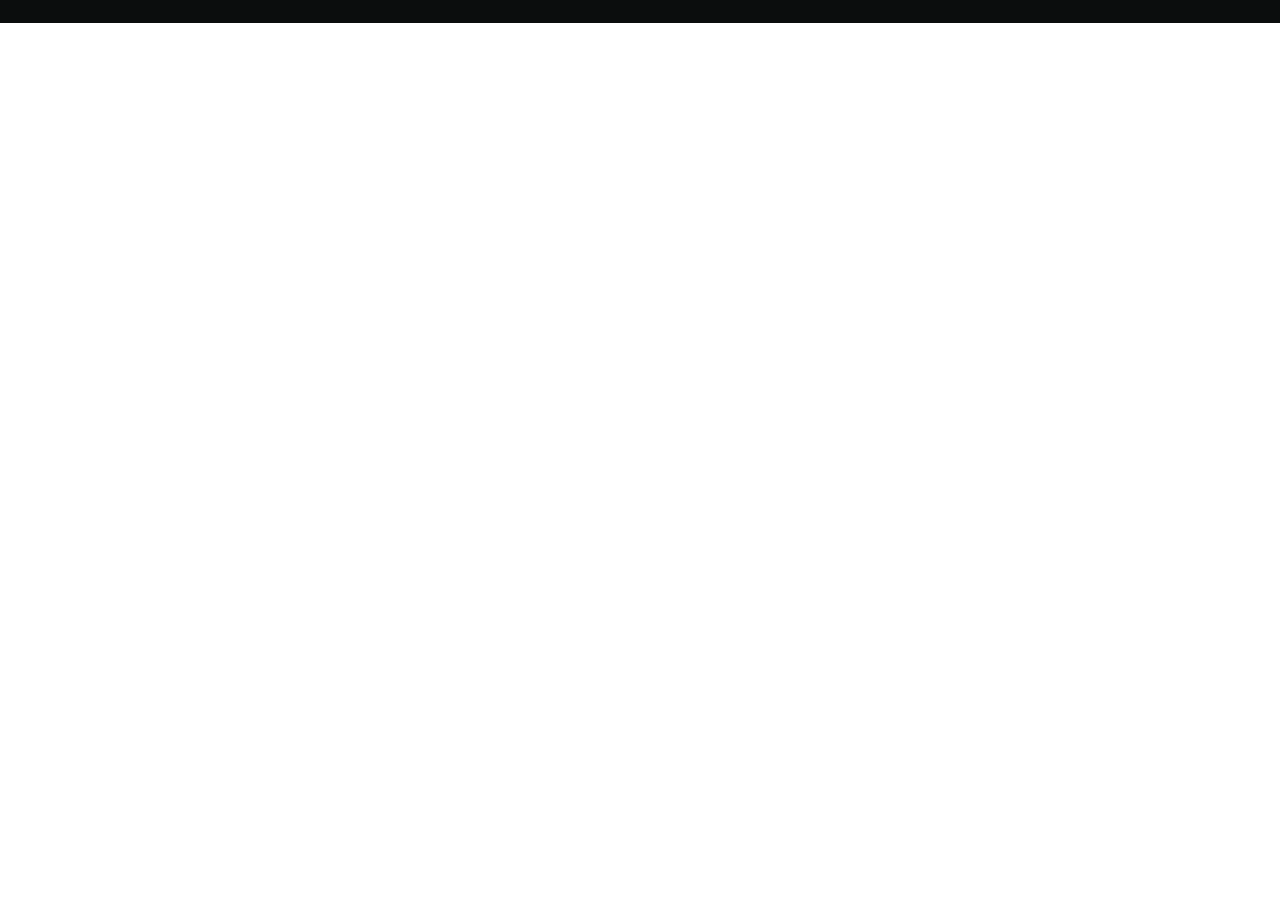
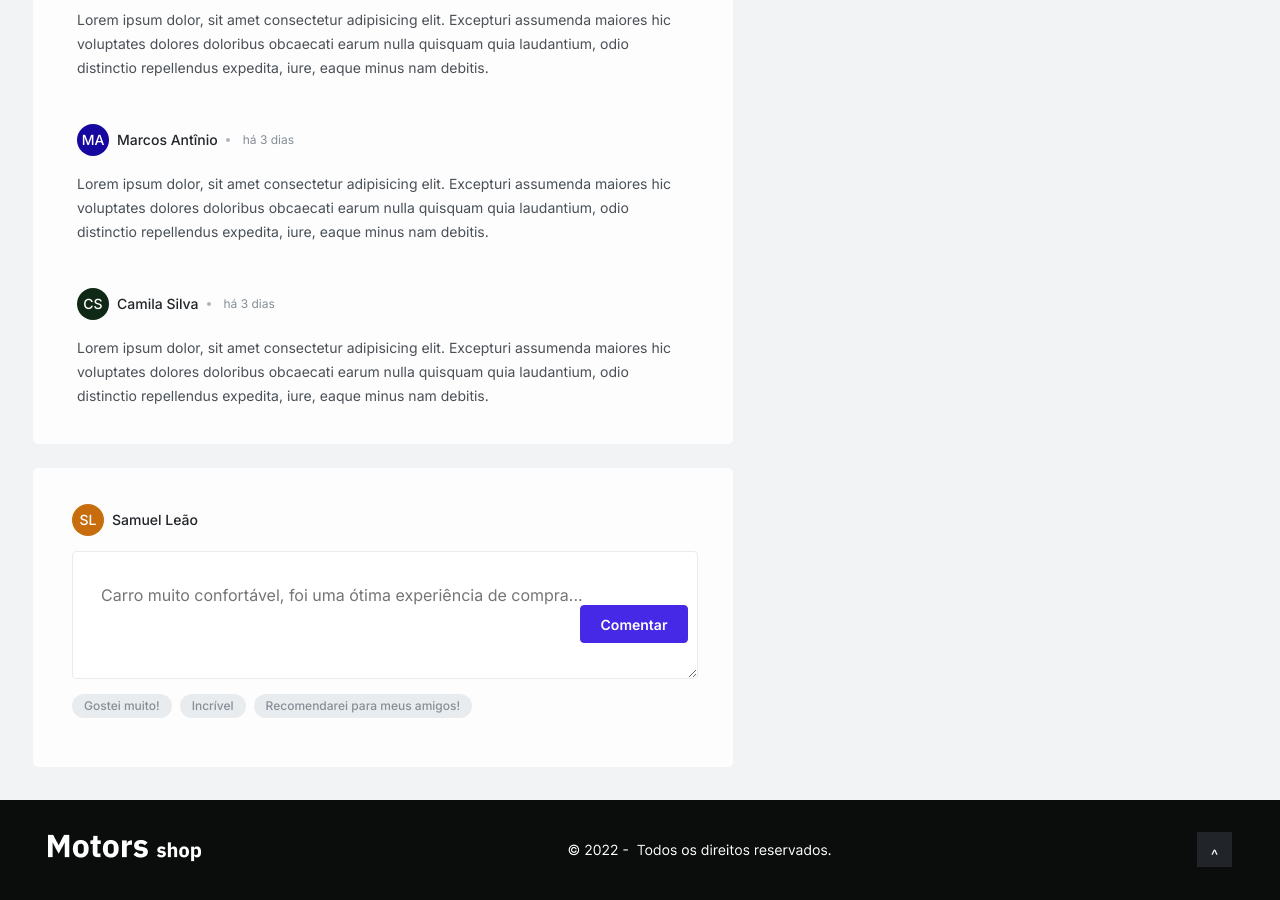
Before and after one commit to leticia-angelim/projeto-fullstack-m6, a React (Vite) app in the folder frontend/: page /product in a window 1280 px wide. Shown: the part 1180-2080 px from the top of the page. Before the commit the page ends 1203 px from the top, so only its background shows below. Built offline with nearby package versions, Linux system fonts and the light colour scheme.

Commit message:
creating comments component

```diff
--- a/frontend/src/components/AllUsersProductList/index.tsx
+++ b/frontend/src/components/AllUsersProductList/index.tsx
@@ -1,6 +1,6 @@
 import React, { useContext, useEffect } from "react";
 import { AnnouncementContext } from "../../contexts/AnnouncementContext";
-import Slider from "../Slider";
+// import Slider from "../Slider";
 
 const AllUsersProductList = () => {
   const { allAnnouncements, listAllAnnouncements } =
@@ -19,9 +19,9 @@ const AllUsersProductList = () => {
 
   return (
     <>
-      <Slider title="Leilão" children={allAnnouncements} />
+      {/* <Slider title="Leilão" children={allAnnouncements} />
       <Slider title="Carros" children={cars} />
-      <Slider title="Motos" children={motorcycles} />
+      <Slider title="Motos" children={motorcycles} /> */}
     </>
   );
 };
--- /dev/null
+++ b/frontend/src/components/Comments/index.tsx
@@ -0,0 +1,28 @@
+import React from "react";
+import nameAbbreviate from "../../util/nameAbbreviate";
+import stringToColor from "../../util/stringToColor";
+import { CommentDiv } from "./styles";
+
+export const Comment = ({ announcement }: any) => {
+  return (
+    <>
+      <CommentDiv>
+        <div className="comment">
+          <div className="comment-info">
+            <p
+              className="name_abbreviate"
+              style={{ backgroundColor: stringToColor(announcement.user.name) }}
+            >
+              {nameAbbreviate(announcement.user.name)}
+            </p>
+
+            <span className="name">{announcement.user.name}</span>
+            <div className="dot" />
+            <p className="date">há 3 dias</p>
+          </div>
+          <p className="comment-description">{announcement.user.description}</p>
+        </div>
+      </CommentDiv>
+    </>
+  );
+};
--- /dev/null
+++ b/frontend/src/components/Comments/styles.ts
@@ -0,0 +1,58 @@
+import styled from "styled-components";
+
+export const CommentDiv = styled.div`
+  display: flex;
+  flex-direction: column;
+  gap: 19px;
+
+  .comment-info {
+    display: flex;
+    align-items: center;
+    margin-bottom: 16px;
+  }
+
+  .name_abbreviate {
+    width: 32px;
+    height: 32px;
+    background: var(--color-pink1);
+    border-radius: 150px;
+
+    display: flex;
+    justify-content: center;
+    align-items: center;
+    margin-right: 8px;
+
+    font-weight: 500;
+    font-size: 14px;
+    color: var(--color-whiteFixed);
+  }
+
+  .name {
+    font-weight: 500;
+    font-size: 14px;
+    line-height: 24px;
+    margin-right: 8px;
+    color: var(--color-grey1);
+  }
+
+  .dot {
+    width: 4px;
+    height: 4px;
+    border-radius: 50%;
+    background: var(--color-grey4);
+    margin-right: 13px;
+  }
+
+  .date {
+    font-weight: 400;
+    font-size: 12px;
+    color: var(--color-grey3);
+  }
+
+  .comment-description {
+    font-weight: 400;
+    font-size: 14px;
+    line-height: 24px;
+    color: var(--color-grey2);
+  }
+`;
--- /dev/null
+++ b/frontend/src/components/CommentsList/index.tsx
@@ -0,0 +1,86 @@
+import React from "react";
+import { ThemeTitle } from "../../styles/typography";
+import nameAbbreviate from "../../util/nameAbbreviate";
+import stringToColor from "../../util/stringToColor";
+import Button from "../Button";
+import { Comment } from "../Comments";
+import { CommentsListBox, RegisterCommentBox } from "./styles";
+
+export const CommentsList = () => {
+  const announcementsComments = [
+    {
+      user: {
+        name: "Júlia Lima",
+        description:
+          "Lorem ipsum dolor, sit amet consectetur adipisicing elit. Excepturi assumenda maiores hic voluptates dolores doloribus obcaecati earum nulla quisquam quia laudantium, odio distinctio repellendus expedita, iure, eaque minus nam debitis.",
+      },
+    },
+    {
+      user: {
+        name: "Marcos Antînio",
+        description:
+          "Lorem ipsum dolor, sit amet consectetur adipisicing elit. Excepturi assumenda maiores hic voluptates dolores doloribus obcaecati earum nulla quisquam quia laudantium, odio distinctio repellendus expedita, iure, eaque minus nam debitis.",
+      },
+    },
+    {
+      user: {
+        name: "Camila Silva",
+        description:
+          "Lorem ipsum dolor, sit amet consectetur adipisicing elit. Excepturi assumenda maiores hic voluptates dolores doloribus obcaecati earum nulla quisquam quia laudantium, odio distinctio repellendus expedita, iure, eaque minus nam debitis.",
+      },
+    },
+  ];
+
+  const comments = announcementsComments.map((announcement) => {
+    return <Comment announcement={announcement} />;
+  });
+
+  return (
+    <>
+      <CommentsListBox>
+        <div className="comments">
+          <ThemeTitle
+            tag="h2"
+            className="comment-title"
+            titleSize="Heading-6-600"
+          >
+            Comentários
+          </ThemeTitle>
+          <div className="comments-div">{comments}</div>
+        </div>
+
+        <RegisterCommentBox>
+          <div className="userInfo-div">
+            <p
+              className="name_abbreviate"
+              style={{ backgroundColor: stringToColor("Samuel Leão") }}
+            >
+              {nameAbbreviate("Samuel Leão")}
+            </p>
+            <p className="username">Samuel Leão</p>
+          </div>
+          <textarea
+            className="comment"
+            name="comment"
+            cols={30}
+            rows={10}
+            placeholder="Carro muito confortável, foi uma ótima experiência de compra..."
+          />
+          <Button
+            className="comment-button"
+            children="Comentar"
+            backgroundColor="#4529E6"
+            backgroundColorHover={""}
+          />
+          <div className="comment-sugestions">
+            <button className="sugestion-btn">Gostei muito!</button>
+            <button className="sugestion-btn">Incrível</button>
+            <button className="sugestion-btn">
+              Recomendarei para meus amigos!
+            </button>
+          </div>
+        </RegisterCommentBox>
+      </CommentsListBox>
+    </>
+  );
+};
--- /dev/null
+++ b/frontend/src/components/CommentsList/styles.ts
@@ -0,0 +1,115 @@
+import styled from "styled-components";
+
+export const CommentsListBox = styled.div`
+  display: flex;
+  flex-direction: column;
+  gap: 24px;
+  margin-bottom: 33px;
+  /* margin-left: 33px; */
+
+  /* width: 100%; */
+  /* margin-left: 65px; */
+
+  .comments {
+    padding: 36px 44px;
+    background: var(--color-grey10);
+    border-radius: 5px;
+  }
+
+  .comment-title {
+    padding-bottom: 24px;
+  }
+
+  .comments-div {
+    display: flex;
+    flex-direction: column;
+    gap: 44px;
+  }
+`;
+
+export const RegisterCommentBox = styled.div`
+  display: flex;
+  flex-direction: column;
+  gap: 15px;
+  padding: 36px 35px 49px 39px;
+  border-radius: 5px;
+  background: var(--color-grey10);
+
+  .userInfo-div {
+    display: flex;
+    align-items: center;
+  }
+
+  .name_abbreviate {
+    width: 32px;
+    height: 32px;
+    border-radius: 150px;
+    background: var(--color-pink1);
+
+    display: flex;
+    justify-content: center;
+    align-items: center;
+    margin-right: 8px;
+
+    font-weight: 500;
+    font-size: 14px;
+    color: var(--color-whiteFixed);
+  }
+
+  .username {
+    font-weight: 500;
+    font-size: 14px;
+    color: var(--color-grey1);
+  }
+
+  .comment {
+    border-radius: 4px;
+    width: 100%;
+    height: 128px;
+    padding: 33px 28px;
+    border: 1.5px solid var(--color-grey7);
+
+    font-weight: 400;
+    font-size: 16px;
+    color: #868e96;
+  }
+
+  .comment-button {
+    display: flex;
+    justify-content: center;
+    align-items: center;
+
+    position: absolute;
+    width: 108px;
+    height: 38px;
+    /* left: 44%;
+    top: 281%; */
+    left: 580px;
+    top: 1785px;
+    border-radius: 4px;
+  }
+
+  .comment-sugestions {
+    display: flex;
+    gap: 8px;
+  }
+
+  .sugestion-btn {
+    background: var(--color-grey7);
+    border-radius: 24px;
+    height: 24px;
+    border: none;
+    padding: 0px 12px;
+    gap: 10px;
+
+    font-weight: 500;
+    font-size: 12px;
+    color: var(--color-grey3);
+
+    cursor: pointer;
+
+    &:hover {
+      color: black;
+    }
+  }
+`;
--- a/frontend/src/components/ProductDetail/index.tsx
+++ b/frontend/src/components/ProductDetail/index.tsx
@@ -17,6 +17,7 @@ import { AnnouncementContext } from "../../contexts/AnnouncementContext";
 import { useNavigate } from "react-router-dom";
 import car from "../../assets/car1.svg";
 import nameAbbreviate from "../../util/nameAbbreviate";
+import { CommentsList } from "../CommentsList";
 
 const ProductDetail = () => {
   const { userAnnouncements } = useContext(AnnouncementContext);
@@ -70,6 +71,7 @@ const ProductDetail = () => {
               tempor incididunt ut labore et dolore magna aliqua.
             </p>
           </ProductDescription>
+          {/* <CommentsList /> */}
         </Product>
         <Aside>
           {userAnnouncements.length > 0 ? (
@@ -114,6 +116,9 @@ const ProductDetail = () => {
           </UserInfos>
         </Aside>
       </Container>
+      <Product>
+        <CommentsList />
+      </Product>
     </Main>
   );
 };
--- a/frontend/src/components/ProductDetail/styles.ts
+++ b/frontend/src/components/ProductDetail/styles.ts
@@ -43,6 +43,7 @@ export const Product = styled.div`
   align-items: center;
   width: 95%;
   max-width: 700px;
+  margin-left: 33px;
 `;
 
 export const CoverImg = styled.section`
@@ -166,7 +167,7 @@ export const ProductDescription = styled.section`
   width: 100%;
   margin-top: 2rem;
   border-radius: 5px;
-  margin-bottom: 4rem;
+  margin-bottom: 16px;
   text-overflow: ellipsis;
   overflow: hidden;
   background-color: var(--color-whiteFixed);
--- a/frontend/src/components/ProductList/index.tsx
+++ b/frontend/src/components/ProductList/index.tsx
@@ -1,7 +1,7 @@
 import React, { useEffect } from "react";
 import { useContext } from "react";
 
-import Slider from "../Slider";
+// import Slider from "../Slider";
 import { ProductListDiv } from "./styles";
 import { AnnouncementContext } from "../../contexts/AnnouncementContext";
 
@@ -22,9 +22,9 @@ export const ProductList = () => {
 
   return (
     <ProductListDiv className="products_div">
-      <Slider title="Leilão" children={userAnnouncements} />
+      {/* <Slider title="Leilão" children={userAnnouncements} />
       <Slider title="Carros" children={cars} />
-      <Slider title="Motos" children={motorcycles} />
+      <Slider title="Motos" children={motorcycles} /> */}
     </ProductListDiv>
   );
 };
--- a/frontend/src/components/Slider/index.tsx
+++ b/frontend/src/components/Slider/index.tsx
@@ -1,10 +1,10 @@
 import React, { useContext, useEffect } from "react";
-import { FreeMode } from "swiper";
-import { Swiper, SwiperSlide } from "swiper/react";
+// import { FreeMode } from "swiper";
+// import { Swiper, SwiperSlide } from "swiper/react";
 
-import "swiper/swiper.css";
-import "bootstrap/dist/css/bootstrap.min.css";
-import "swiper/modules/free-mode/free-mode.min.css";
+// import "swiper/swiper.css";
+// import "bootstrap/dist/css/bootstrap.min.css";
+// import "swiper/modules/free-mode/free-mode.min.css";
 
 import { Container } from "./styles";
 import { ProductCard } from "../ProductCard";
@@ -20,7 +20,7 @@ const Slider = ({ title, children }: ISliderProps) => {
         {title}
       </h3>
       <div>
-        <Swiper
+        {/* <Swiper
           freeMode={true}
           grabCursor={true}
           modules={[FreeMode]}
@@ -59,7 +59,7 @@ const Slider = ({ title, children }: ISliderProps) => {
               {ProductCard(announcement)}
             </SwiperSlide>
           ))}
-        </Swiper>
+        </Swiper> */}
       </div>
     </Container>
   );
--- a/frontend/src/components/navBar/index.tsx
+++ b/frontend/src/components/navBar/index.tsx
@@ -27,10 +27,10 @@ export const NavBar = () => {
             <a href="#Leilão">Leilão</a>
           </DivPersonalizada1>
 
-          <Dropdown />
+          {/* <Dropdown /> */}
         </div>
       </Nav>
-      <MobileMenu />
+      {/* <MobileMenu /> */}
     </>
   ) : (
     <>
@@ -62,7 +62,7 @@ export const NavBar = () => {
           </DivPersonalizada2>
         </div>
       </Nav>
-      <MobileMenu />
+      {/* <MobileMenu /> */}
     </>
   );
 };
--- a/frontend/src/pages/Product/index.tsx
+++ b/frontend/src/pages/Product/index.tsx
@@ -2,12 +2,14 @@ import React from "react";
 import NavBar from "../../components/NavBar";
 import { Footer } from "../../components/Footer";
 import ProductDetail from "../../components/ProductDetail";
+import { CommentsList } from "../../components/CommentsList";
 
 const Product = () => {
   return (
     <>
       <NavBar />
       <ProductDetail />
+      {/* <CommentsList /> */}
       <Footer />
     </>
   );
```
